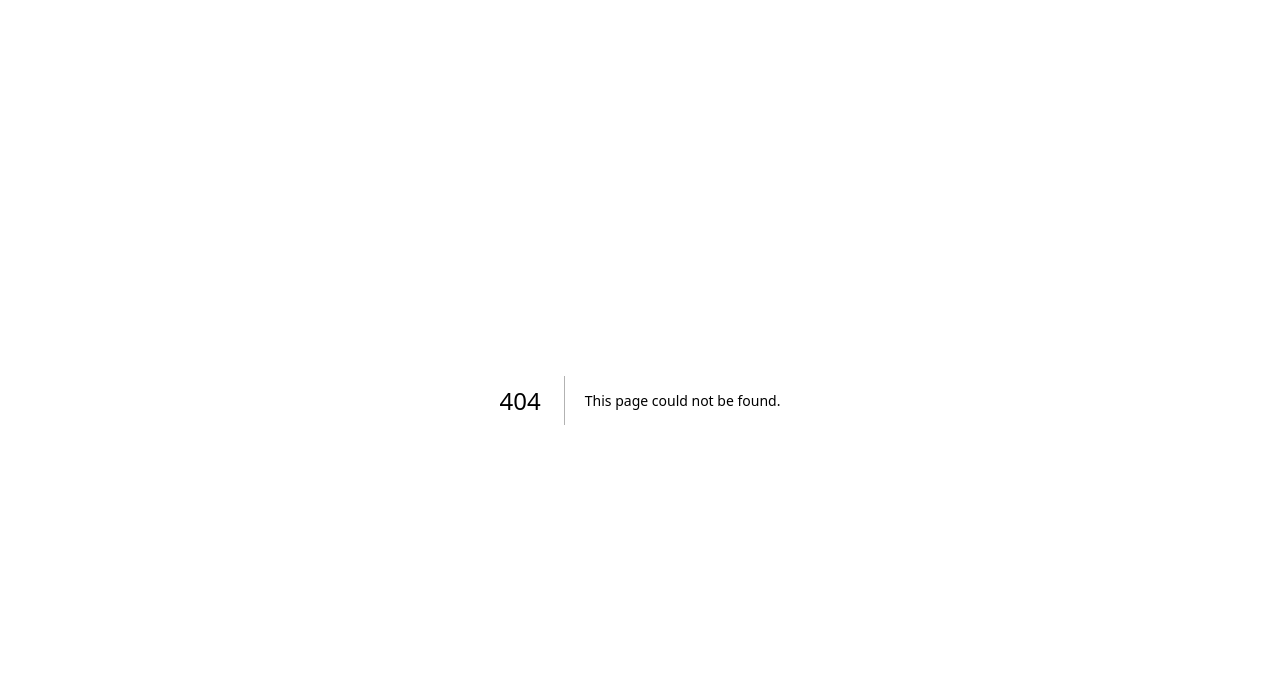
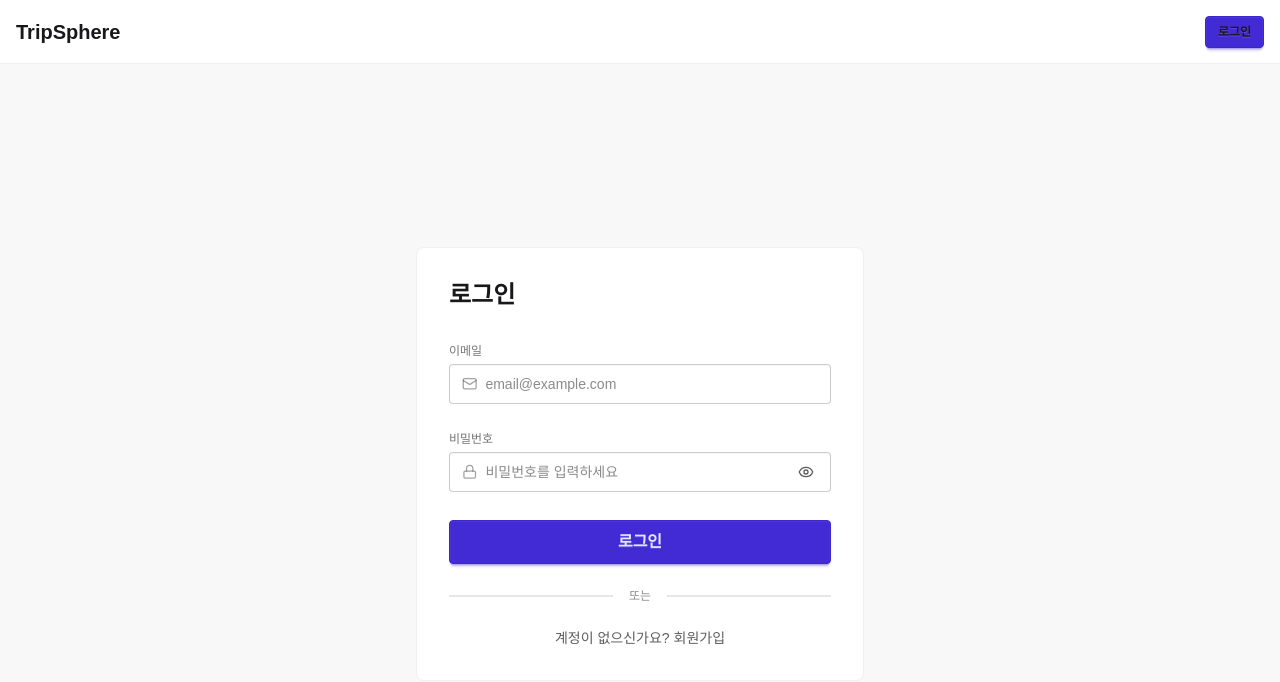
Before and after one commit to hyeran0513/tripsphere-nextjs, a Next.js app: page /login in a window 1280 px wide. Before the commit this address had no page. Shown: the top 682 px of the page. Built offline with nearby package versions, Linux system fonts and the light colour scheme; no server answers.

Commit message:
feat: 로그인 페이지 생성

```diff
--- /dev/null
+++ b/app/(auth)/login/page.tsx
@@ -0,0 +1,12 @@
+import { Suspense } from "react"
+
+import { LoginForm } from "@/components/shared/feature/auth/login-form"
+import { LoginFallback } from "@/components/shared/feature/auth/login-fallback"
+
+export default function LoginPage() {
+  return (
+    <Suspense fallback={<LoginFallback />}>
+      <LoginForm />
+    </Suspense>
+  )
+}
--- a/app/layout.tsx
+++ b/app/layout.tsx
@@ -1,5 +1,6 @@
 import "./globals.css"
 import Providers from "@/app/providers"
+import { Header } from "@/components/shared/layout/header"
 
 export default function RootLayout({
   children,
@@ -9,7 +10,10 @@ export default function RootLayout({
   return (
     <html lang="ko">
       <body>
-        <Providers>{children}</Providers>
+        <Providers>
+          <Header />
+          {children}
+        </Providers>
       </body>
     </html>
   )
--- /dev/null
+++ b/components/shared/feature/auth/login-fallback.tsx
@@ -0,0 +1,16 @@
+export function LoginFallback() {
+  return (
+    <div className="card w-full max-w-md bg-base-100 shadow-xl">
+      <div className="card-body">
+        <div className="skeleton h-8 w-32" />
+        <div className="skeleton h-4 w-56" />
+
+        <div className="mt-4 space-y-4">
+          <div className="skeleton h-12 w-full" />
+          <div className="skeleton h-12 w-full" />
+          <div className="skeleton h-12 w-full" />
+        </div>
+      </div>
+    </div>
+  )
+}
--- /dev/null
+++ b/components/shared/feature/auth/login-form.tsx
@@ -0,0 +1,73 @@
+"use client"
+
+import { CircleAlert, Mail } from "lucide-react"
+import Link from "next/link"
+
+import { InputField } from "@/components/shared/form/input-field"
+import { PasswordField } from "@/components/shared/form/password-field"
+import { PATH } from "@/constants/path"
+import { useLoginForm } from "@/hooks/auth/login/use-login-form"
+
+export function LoginForm() {
+  const { form, onSubmit, isPending } = useLoginForm()
+
+  return (
+    <div className="card w-full max-w-md border border-base-300/80 bg-base-100">
+      <div className="card-body gap-6 p-6 sm:p-8">
+        <h1 className="card-title text-2xl leading-tight">로그인</h1>
+
+        <form onSubmit={form.handleSubmit(onSubmit)} className="space-y-5">
+          <fieldset className="fieldset space-y-4">
+            <InputField
+              control={form.control}
+              name="email"
+              label="이메일"
+              type="email"
+              placeholder="email@example.com"
+              autoComplete="email"
+              id="login-email"
+              icon={Mail}
+              disabled={isPending}
+            />
+
+            <PasswordField
+              control={form.control}
+              name="password"
+              label="비밀번호"
+              placeholder="비밀번호를 입력하세요"
+              autoComplete="current-password"
+              id="login-password"
+              disabled={isPending}
+            />
+          </fieldset>
+
+          {form.formState.errors.root ? (
+            <div className="alert alert-error text-sm" role="alert">
+              <CircleAlert className="size-5 shrink-0" aria-hidden />
+              <span>{form.formState.errors.root.message}</span>
+            </div>
+          ) : null}
+
+          <div className="card-actions flex-col gap-3 pt-1">
+            <button
+              type="submit"
+              className={`btn btn-primary btn-block h-11 text-base ${isPending ? "loading" : ""}`}
+              disabled={isPending}
+            >
+              {isPending ? "로그인 중..." : "로그인"}
+            </button>
+          </div>
+        </form>
+
+        <div className="divider text-base-content/50 my-0 text-xs">또는</div>
+
+        <p className="text-center text-sm text-base-content/70">
+          계정이 없으신가요?{" "}
+          <Link href={PATH.SIGNUP} className="link link-primary font-medium">
+            회원가입
+          </Link>
+        </p>
+      </div>
+    </div>
+  )
+}
--- a/components/shared/form/password-field.tsx
+++ b/components/shared/form/password-field.tsx
@@ -41,36 +41,21 @@ export function PasswordField<TFieldValues extends FieldValues>({
           <label className="label py-1" htmlFor={inputId}>
             <span className="label-text font-medium">{label}</span>
           </label>
-          <div className="flex w-full min-w-0 items-stretch gap-2">
-            <div className={`${daisyControlShellClassNames(!!fieldState.error)} min-w-0 flex-1`}>
+          <div className={`${daisyControlShellClassNames(!!fieldState.error)} w-full`}>
             <Icon className="text-base-content/40 size-[1.1em] shrink-0" aria-hidden />
-              {visible ? (
             <input
               {...field}
               id={inputId}
-                  type="text"
+              type={visible ? "text" : "password"}
               autoComplete={autoComplete}
               placeholder={placeholder}
               spellCheck={false}
               className="min-w-0 grow border-0 bg-transparent outline-none focus:ring-0"
               disabled={disabled}
             />
-              ) : (
-                <input
-                  {...field}
-                  id={inputId}
-                  type="password"
-                  autoComplete={autoComplete}
-                  placeholder={placeholder}
-                  spellCheck={false}
-                  className="min-w-0 grow border-0 bg-transparent outline-none focus:ring-0"
-                  disabled={disabled}
-                />
-              )}
-            </div>
             <button
               type="button"
-              className="btn btn-ghost btn-sm w-10 shrink-0 self-stretch rounded-lg border border-base-content/15 px-0 hover:border-base-content/25 hover:bg-base-200/70 focus-visible:border-primary/50 focus-visible:outline-none"
+              className="btn btn-ghost btn-xs btn-circle shrink-0 hover:bg-base-200/70"
               onClick={() => setVisible((v) => !v)}
               disabled={disabled}
               aria-label={visible ? "비밀번호 숨기기" : "비밀번호 표시"}
--- /dev/null
+++ b/components/shared/layout/header.tsx
@@ -0,0 +1,43 @@
+"use client"
+
+import { signOut } from "firebase/auth"
+import Link from "next/link"
+
+import { PATH } from "@/constants/path"
+import { useAuth } from "@/hooks/auth/use-auth"
+import { auth } from "@/lib/firebase/client"
+
+export function Header() {
+  const { user, isLoading } = useAuth()
+
+  const handleLogout = async () => {
+    await signOut(auth)
+  }
+
+  return (
+    <header className="navbar bg-base-100 border-b border-base-300 px-4">
+      <div className="flex-1">
+        <Link href={PATH.HOME} className="text-xl font-bold">
+          TripSphere
+        </Link>
+      </div>
+
+      <div className="flex-none">
+        {isLoading ? (
+          <div className="skeleton h-8 w-24" />
+        ) : user ? (
+          <div className="flex items-center gap-3">
+            <span className="text-sm text-base-content/70">{user.displayName || user.email}</span>
+            <button type="button" className="btn btn-ghost btn-sm" onClick={handleLogout}>
+              로그아웃
+            </button>
+          </div>
+        ) : (
+          <Link href={PATH.LOGIN} className="btn btn-primary btn-sm">
+            로그인
+          </Link>
+        )}
+      </div>
+    </header>
+  )
+}
--- a/constants/path.ts
+++ b/constants/path.ts
@@ -1,6 +1,8 @@
 export const PATH = {
   /* 홈 */
   HOME: "/",
+  /* 로그인 */
+  LOGIN: "/login",
   /* 회원가입 */
   SIGNUP: "/signup",
 }
--- /dev/null
+++ b/hooks/auth/login/use-login-form.ts
@@ -0,0 +1,39 @@
+"use client"
+
+import { zodResolver } from "@hookform/resolvers/zod"
+import { useRouter } from "next/navigation"
+import { useForm } from "react-hook-form"
+
+import { useLoginMutation } from "@/hooks/mutations/use-login-mutation"
+import { getFirebaseErrorMessage } from "@/lib/firebase/firebase-error-message"
+import { loginSchema, type LoginSchema } from "@/schemas/auth.schema"
+
+export function useLoginForm() {
+  const router = useRouter()
+  const loginMutation = useLoginMutation()
+
+  const form = useForm<LoginSchema>({
+    resolver: zodResolver(loginSchema),
+    defaultValues: {
+      email: "",
+      password: "",
+    },
+  })
+
+  const onSubmit = async (values: LoginSchema) => {
+    try {
+      await loginMutation.mutateAsync(values)
+      router.push("/")
+    } catch (error) {
+      form.setError("root", {
+        message: getFirebaseErrorMessage(error),
+      })
+    }
+  }
+
+  return {
+    form,
+    onSubmit,
+    isPending: loginMutation.isPending,
+  }
+}
--- /dev/null
+++ b/hooks/auth/use-auth.ts
@@ -0,0 +1,22 @@
+"use client"
+
+import { onAuthStateChanged, type User } from "firebase/auth"
+import { useEffect, useState } from "react"
+
+import { auth } from "@/lib/firebase/client"
+
+export function useAuth() {
+  const [user, setUser] = useState<User | null>(null)
+  const [isLoading, setIsLoading] = useState(true)
+
+  useEffect(() => {
+    const unsubscribe = onAuthStateChanged(auth, (firebaseUser) => {
+      setUser(firebaseUser)
+      setIsLoading(false)
+    })
+
+    return unsubscribe
+  }, [])
+
+  return { user, isLoading }
+}
--- /dev/null
+++ b/hooks/mutations/use-login-mutation.ts
@@ -0,0 +1,17 @@
+"use client"
+
+import { useMutation } from "@tanstack/react-query"
+import { signInWithEmailAndPassword } from "firebase/auth"
+
+import { auth } from "@/lib/firebase/client"
+import type { LoginSchema } from "@/schemas/auth.schema"
+
+export function useLoginMutation() {
+  return useMutation({
+    mutationFn: async (values: LoginSchema) => {
+      const { email, password } = values
+      const result = await signInWithEmailAndPassword(auth, email, password)
+      return result.user
+    },
+  })
+}
--- a/lib/firebase/firebase-error-message.ts
+++ b/lib/firebase/firebase-error-message.ts
@@ -20,6 +20,10 @@ export function getFirebaseErrorMessage(error: unknown): string {
       case "auth/wrong-password":
         return "비밀번호가 올바르지 않습니다."
 
+      case "auth/invalid-credential":
+      case "auth/invalid-login-credentials":
+        return "이메일 또는 비밀번호가 올바르지 않습니다."
+
       case "auth/weak-password":
         return "비밀번호가 너무 약합니다."
 
--- a/schemas/auth.schema.ts
+++ b/schemas/auth.schema.ts
@@ -15,3 +15,10 @@ export const signUpSchema = z
   })
 
 export type SignUpSchema = z.infer<typeof signUpSchema>
+
+export const loginSchema = z.object({
+  email: z.string().min(1, "이메일을 입력해주세요.").email("이메일 형식이 아닙니다."),
+  password: z.string().min(1, "비밀번호를 입력해주세요."),
+})
+
+export type LoginSchema = z.infer<typeof loginSchema>
```
Lines whose indentation alone changed are shown as unchanged.
